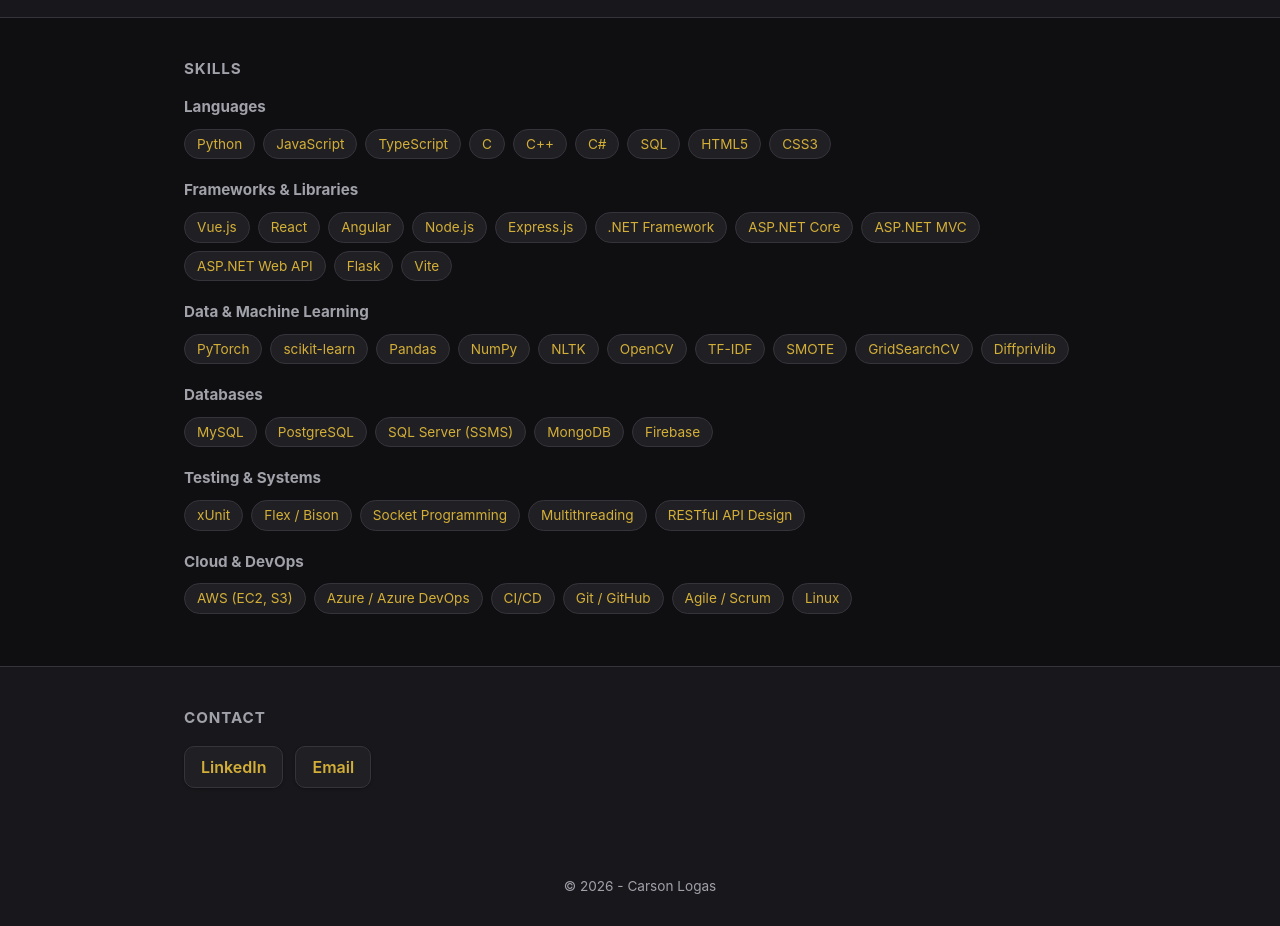
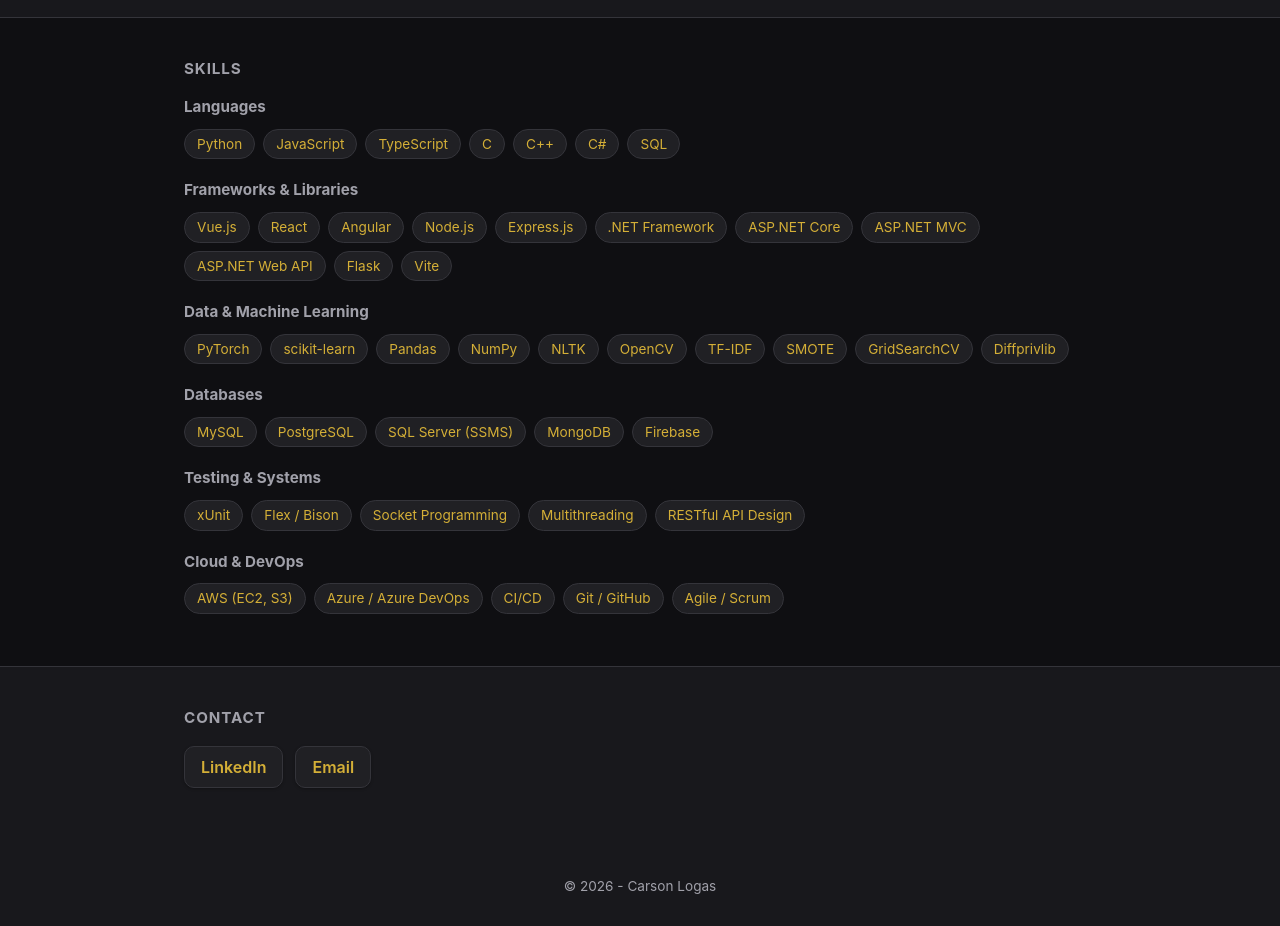
Before and after one commit to clogas24/clogas24.github.io, a plain HTML site: page index.html in a window 1280 px wide. Shown: the part 2540-3466 px from the top of the page. Drawn offline with Linux system fonts and the light colour scheme.

Commit message:
small changes

```diff
--- a/index.html
+++ b/index.html
@@ -188,8 +188,6 @@
                     <span class="tech-tag">C++</span>
                     <span class="tech-tag">C#</span>
                     <span class="tech-tag">SQL</span>
-                    <span class="tech-tag">HTML5</span>
-                    <span class="tech-tag">CSS3</span>
                 </div>
             </div>
             <div class="skills-group">
@@ -251,7 +249,6 @@
                     <span class="tech-tag">CI/CD</span>
                     <span class="tech-tag">Git / GitHub</span>
                     <span class="tech-tag">Agile / Scrum</span>
-                    <span class="tech-tag">Linux</span>
                 </div>
             </div>
             </div>
```
